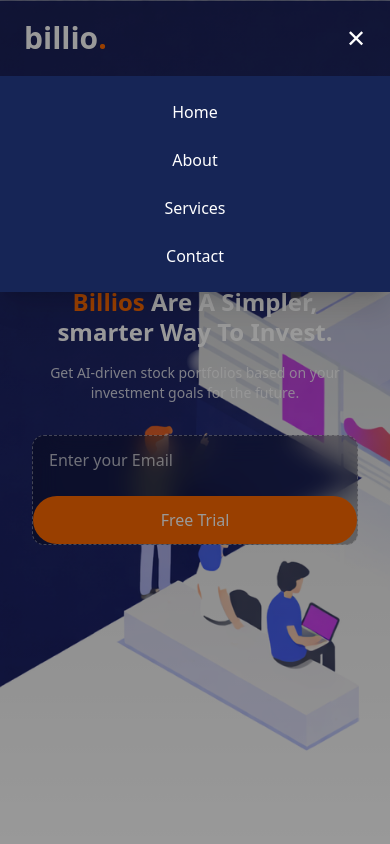
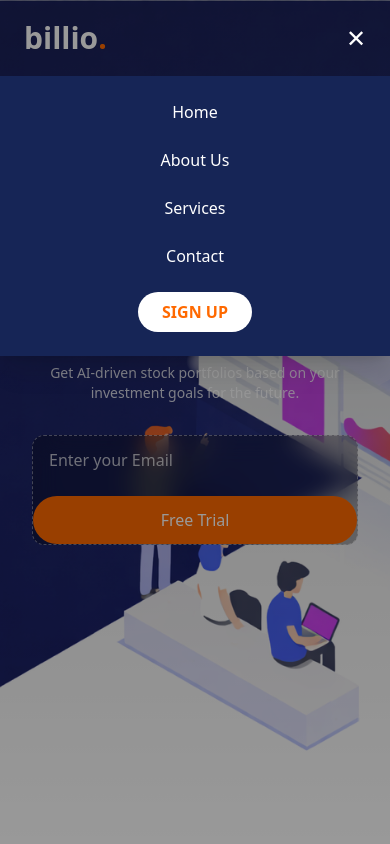
Before and after one commit to MuqtasidBhatti/billio-landing-page-clone, a React (Vite) app: page / in a window 390 px wide. Both pictures are taken after a click on the button "Toggle Menu". Shown: the top 844 px of the page. Built offline with nearby package versions, Linux system fonts and the light colour scheme.

Commit message:
fix: unify mobile and dekstop signup behavior

```diff
--- a/src/components/Navbar.jsx
+++ b/src/components/Navbar.jsx
@@ -1,5 +1,6 @@
 import React, { useEffect, useState } from 'react'
 import { motion, AnimatePresence } from "framer-motion";
+
 
 const Navbar = ({ setShowModal, isLoggedIn, setIsLoggedIn }) => {
 
@@ -83,7 +84,7 @@ const Navbar = ({ setShowModal, isLoggedIn, setIsLoggedIn }) => {
                         exit={{ height: 0, opacity: 0 }}
                         transition={{ duration: 0.3 }}
                         className='md:hidden absolute top-full left-0 w-full  bg-blue-950 text-white  flex flex-col items-center gap-6 py-6 shadow-xl'>
-                        {["Home", "About", "Services", "Contact"].map(item => (
+                        {["Home", "About Us", "Services", "Contact"].map(item => (
                             <a
                                 key={item}
                                 href={`#${item.toLowerCase().replace(" ", "")}`}
@@ -93,6 +94,26 @@ const Navbar = ({ setShowModal, isLoggedIn, setIsLoggedIn }) => {
                                 {item}
                             </a>
                         ))}
+
+                        {isLoggedIn ? (
+                            <button onClick={() => {
+                                setIsLoggedIn(false)
+                                setIsOpen(false)
+                            }}
+                                className='bg-white text-orange-500 px-6 py-2 rounded-full font-bold hover:bg-orange-100 transition'
+                            >
+                                Logout
+                            </button>
+                        ) : (
+                            <button onClick={() => {
+                                setIsOpen(false)
+                                setShowModal(true)
+                            }}
+                                className='bg-white text-orange-500 px-6 py-2 rounded-full font-bold hover:bg-orange-100 transition'
+                            >
+                                SIGN UP
+                            </button>
+                        )}
                     </motion.div>
                 )}
             </AnimatePresence>
```
